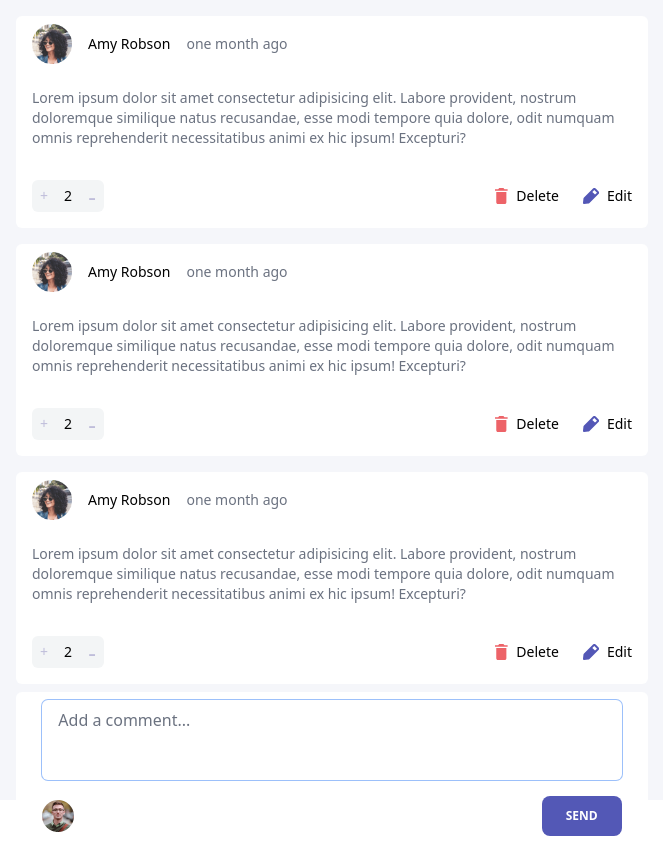
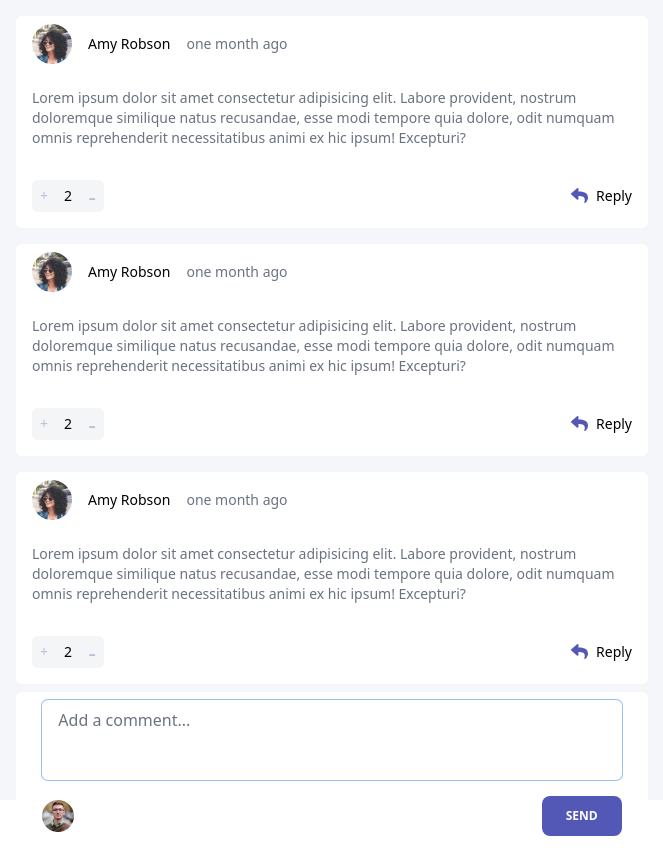
Before and after one commit to JesusMurF/fm-interactive-comments, a React (Vite) app: page / in a window 1280 px wide. Shown: the whole page, without its empty margins (308-971 px from the left). Built offline with nearby package versions, Linux system fonts and the light colour scheme.

Commit message:
feat: :sparkles: Add reply button and thread line

```diff
--- a/src/components/Comment/Comment.jsx
+++ b/src/components/Comment/Comment.jsx
@@ -1,6 +1,6 @@
-import React from 'react'
+import React, { Fragment } from 'react'
 import {
-  CommentHeader,
+  StyledCommentHeader,
   StyledComment,
   StyledCommentFooter,
   StyledCommentText,
@@ -11,18 +11,21 @@ import {
   StyledLikeButtons,
   StyledTime,
   StyledUsername,
+  StyledLoggedUserBadge,
 } from './style'
 
-export const Comment = () => {
+export const Comment = ({ isReply = false, user = false }) => {
   return (
-    <StyledComment>
-      <CommentHeader>
+    <StyledComment $primary={isReply}>
+      {isReply && <hr className="float-left -m-4 h-[110%] border-l-2" />}
+      <StyledCommentHeader>
         <StyledImageContainer>
           <StyledImage src="./images/avatars/image-amyrobson.png" />
         </StyledImageContainer>
         <StyledUsername>Amy Robson</StyledUsername>
+        {user && <StyledLoggedUserBadge>you</StyledLoggedUserBadge>}
         <StyledTime>one month ago</StyledTime>
-      </CommentHeader>
+      </StyledCommentHeader>
       <StyledCommentText>
         Lorem ipsum dolor sit amet consectetur adipisicing elit. Labore
         provident, nostrum doloremque similique natus recusandae, esse modi
@@ -39,6 +42,8 @@ export const Comment = () => {
             -
           </button>
         </StyledLikeButtons>
+        {user ? (
+          <Fragment>
             <StyledDeleteButton role="button">
               <img
                 className="h-4"
@@ -47,10 +52,27 @@ export const Comment = () => {
               />
               <p className="px-2">Delete</p>
             </StyledDeleteButton>
-        <StyledEditButton role="button" onClick={() => console.log('click')}>
-          <img className="h-4" src="./icons/icon-edit.svg" alt="Edit comment" />
+            <StyledEditButton
+              role="button"
+              onClick={() => console.log('click')}>
+              <img
+                className="h-4"
+                src="./icons/icon-edit.svg"
+                alt="Edit comment"
+              />
               <p className="px-2">Edit</p>
             </StyledEditButton>
+          </Fragment>
+        ) : (
+          <StyledEditButton role="button" onClick={() => console.log('click')}>
+            <img
+              className="h-4"
+              src="./icons/icon-reply.svg"
+              alt="Reply comment"
+            />
+            <p className="px-2">Reply</p>
+          </StyledEditButton>
+        )}
       </StyledCommentFooter>
     </StyledComment>
   )
--- a/src/components/Comment/style.js
+++ b/src/components/Comment/style.js
@@ -1,6 +1,6 @@
 import tw from 'tailwind-styled-components'
 
-export const CommentHeader = tw.div`
+export const StyledCommentHeader = tw.div`
   h-14
   flex
 `
@@ -11,8 +11,10 @@ export const StyledComment = tw.div`
   rounded-md
   text-2xl
   bg-white
+  md:w-1/2
   m-2
-  md:w-1/2
+
+  ${(p) => (p.$primary ? 'ml-10' : '')}
 `
 
 export const StyledImageContainer = tw.div`
@@ -33,6 +35,21 @@ export const StyledUsername = tw.div`
   flex-none
   flex
   items-center
+`
+
+export const StyledLoggedUserBadge = tw.div`
+  flex
+  justify-center
+  text-[10px]
+  items-center
+  uppercase
+  h-5
+  w-10
+  bg-[#5358b6]
+  text-white
+  my-4
+  mx-2
+  rounded-sm
 `
 
 export const StyledTime = tw.div`
```
Lines whose indentation alone changed are shown as unchanged.
